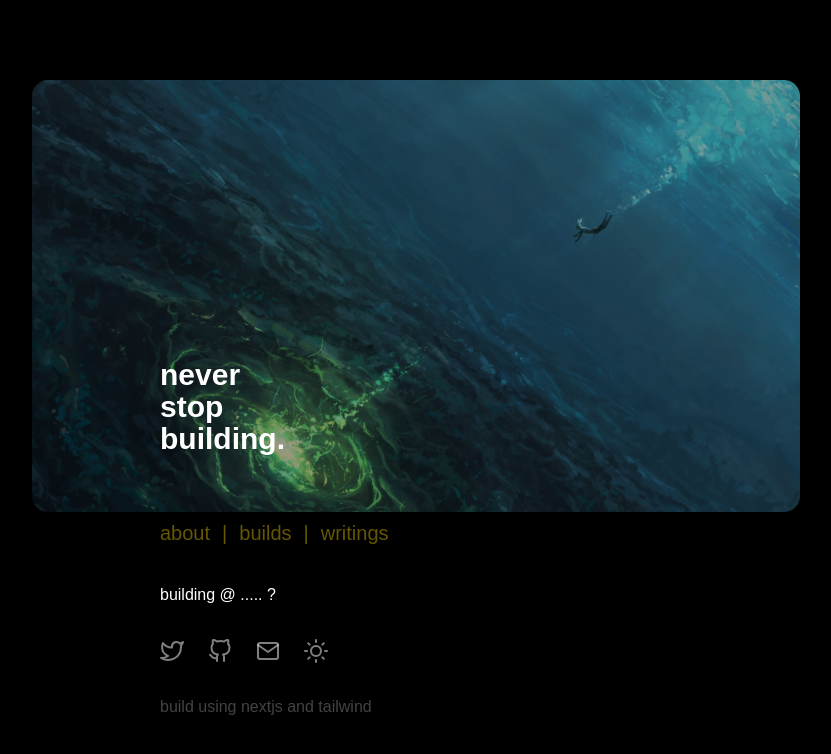
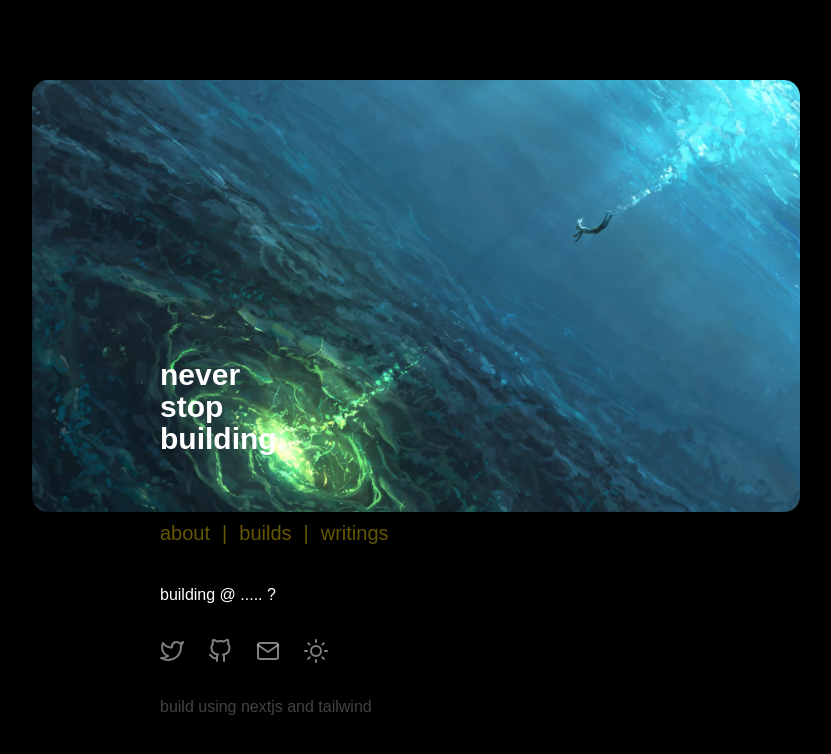
Before and after one commit to anuragts/mysite, a Next.js app: page /builds in a window 1280 px wide. Shown: the top 754 px of the page, without its empty margins (224-1055 px from the left). Built offline with nearby package versions, Linux system fonts and the light colour scheme.

Commit message:
removed opacity

```diff
--- a/src/pages/builds.tsx
+++ b/src/pages/builds.tsx
@@ -7,7 +7,7 @@ const Builds: NextPage = () => {
   return (
     <>
       <div className="block mx-auto mt-[0] md:mt-[5rem] w-[100%] md:w-[60%] relative mb-[7.5rem]">
-        <Image src={ocean} alt="Ocean"  className="opacity-60 md:rounded-2xl" />
+        <Image src={ocean} alt="Ocean"  className=" md:rounded-2xl" />
         <div className="absolute  text-xl md:text-3xl ml-[10vw] bottom-[2vh] md:bottom-[8vh] font-bold leading-6 md:leading-8	">
           never <br /> stop <br /> building.
         </div>
--- a/src/pages/index.tsx
+++ b/src/pages/index.tsx
@@ -7,7 +7,7 @@ const Home: NextPage = () => {
   return (
     <>
       <div className="block mx-auto mt-[0] md:mt-[5rem] w-[100%] md:w-[60%] relative mb-[7.5rem]">
-        <Image src={sp} alt="Space"  className="opacity-60 md:rounded-2xl" />
+        <Image src={sp} alt="Space"  className=" md:rounded-2xl" />
         <div className="absolute  text-xl md:text-3xl ml-[10vw] bottom-[2vh] md:bottom-[8vh] font-bold leading-6 md:leading-8	">
           never <br /> stop <br /> building.
         </div>
--- a/src/pages/writings.tsx
+++ b/src/pages/writings.tsx
@@ -7,7 +7,7 @@ const Writings: NextPage = () => {
   return (
     <>
       <div className="block mx-auto mt-[0] md:mt-[5rem] w-[100%] md:w-[60%] relative mb-[7.5rem]">
-        <Image src={earth} alt="Home"  className="opacity-60 md:rounded-2xl" />
+        <Image src={earth} alt="Home"  className=" md:rounded-2xl" />
         <div className="absolute text-xl md:text-3xl ml-[10vw] bottom-[2vh] md:bottom-[8vh] font-bold leading-6 md:leading-8	">
           never <br /> stop <br /> building.
         </div>
```
